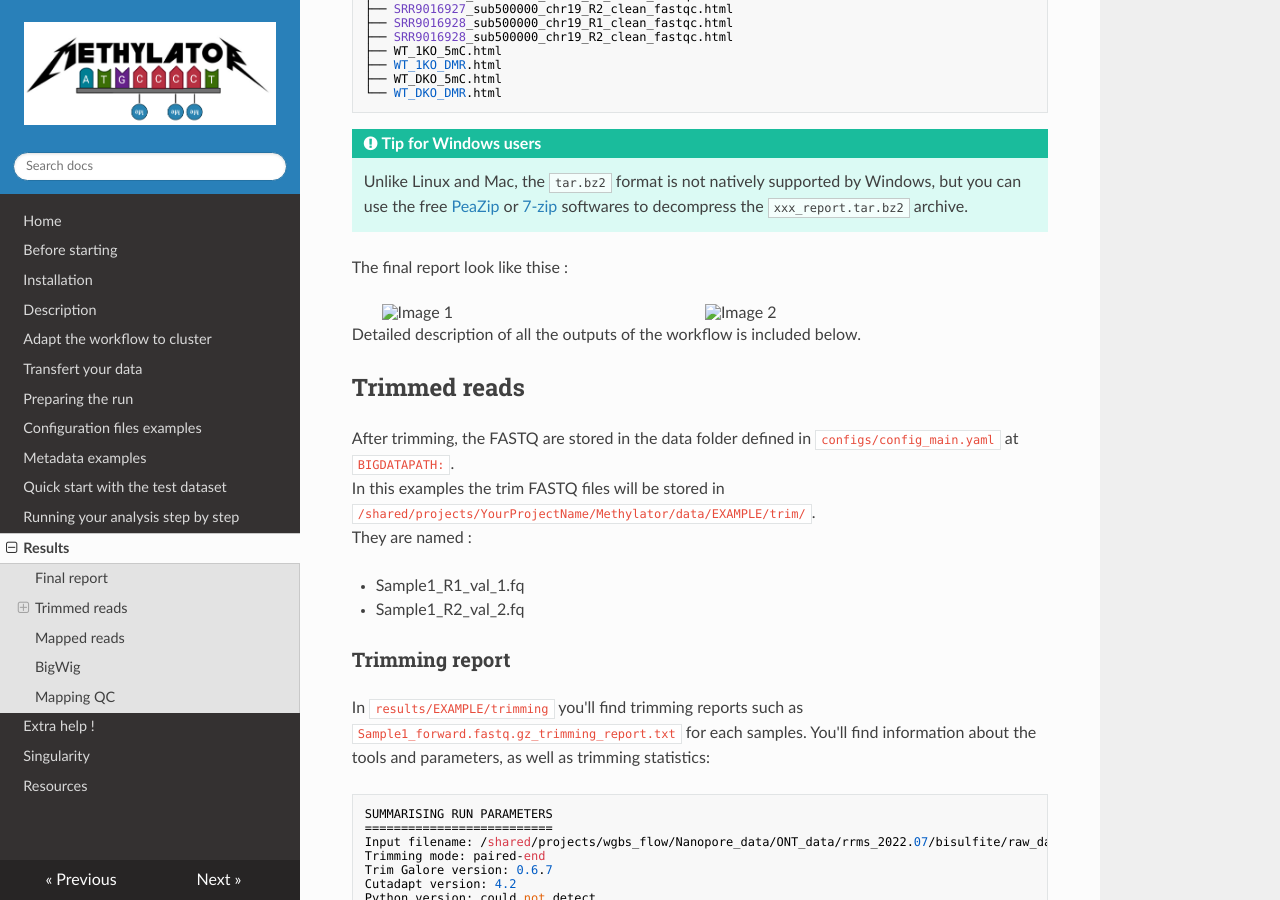
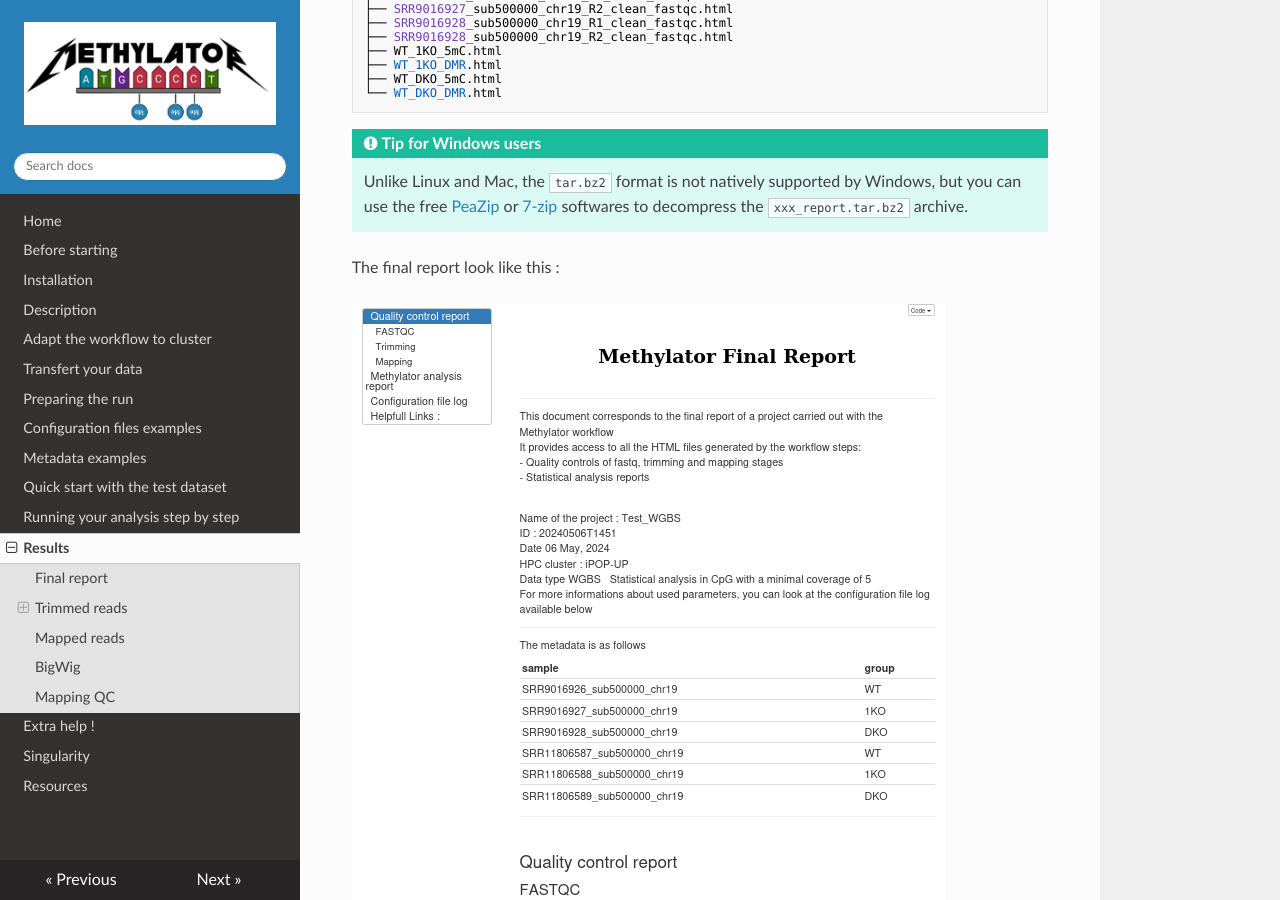
Before and after one commit to parisepigenetics/Methylator-Documentation, an MkDocs documentation site: the page built from docs/results.md, in a window 1280 px wide and 900 px high, scrolled down 2126 px. Built offline with MkDocs 1.6.1, drawn with Linux system fonts in a browser that asks for light colours; nearby versions of some CDN libraries.

Commit message:
Update results.md

```diff
--- a/docs/results.md
+++ b/docs/results.md
@@ -123,12 +123,10 @@ A compressed archive named `20210727T1030_report.tar.bz2` is also generated and
 !!! tip "Tip for Windows users"
     Unlike Linux and Mac, the `tar.bz2` format is not natively supported by Windows, but you can use the free [PeaZip](https://peazip.github.io/) or [7-zip](https://www.7-zip.org/) softwares to decompress the `xxx_report.tar.bz2` archive.
 
-The final report look like thise :
+The final report look like this :
 
-<div style="display: flex; justify-content: center;">
-    <img src="img/final_report_1.png" alt="Image 1" style="width: 45%; margin-right: 5px;">
-    <img src="img/final_report_2.png" alt="Image 2" style="width: 45%; margin-left: 5px;">
-</div>
+![final_report1](img/final_report_1.png)
+![final_report2](img/final_report_2.png)
 
 Detailed description of all the outputs of the workflow is included below.
 
```
